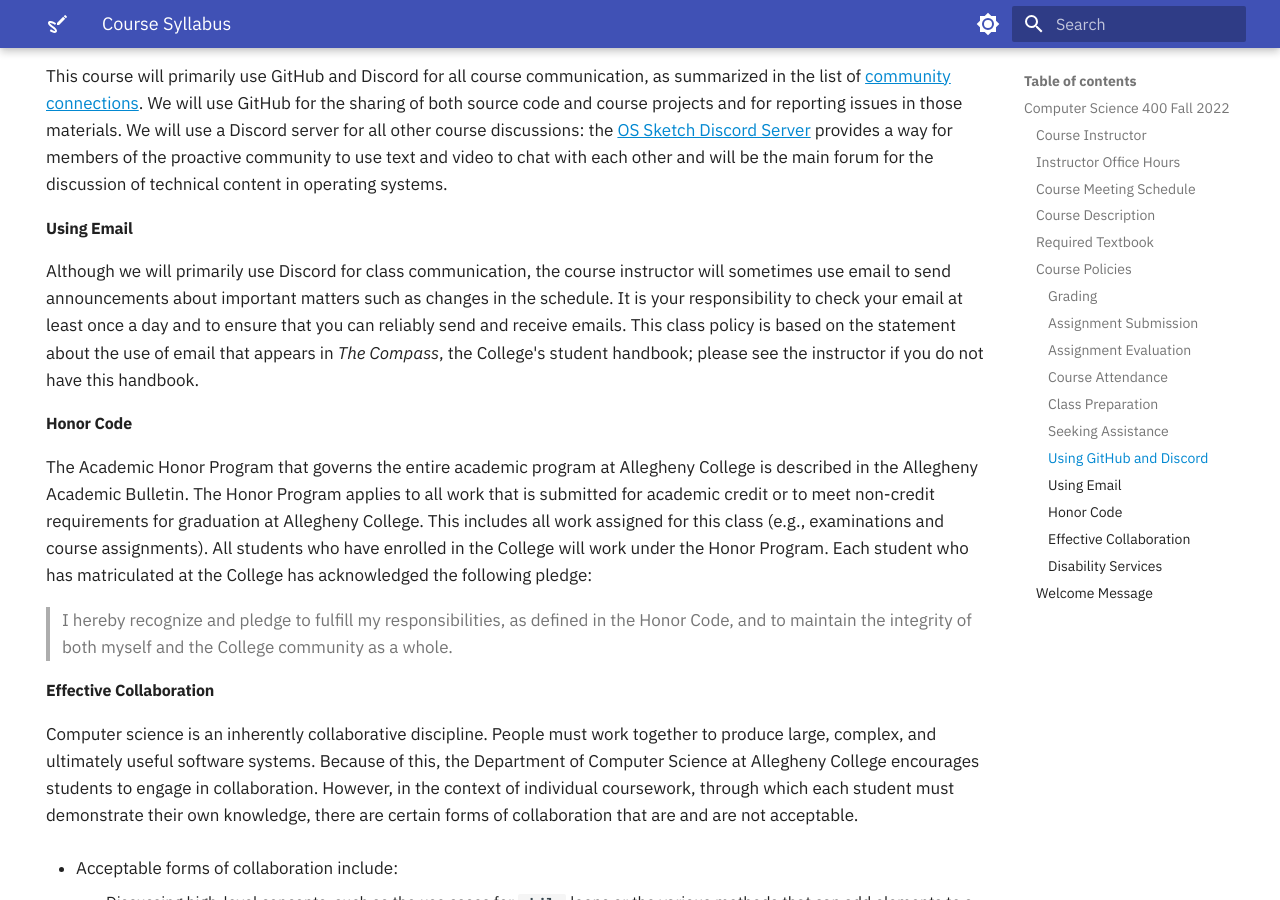
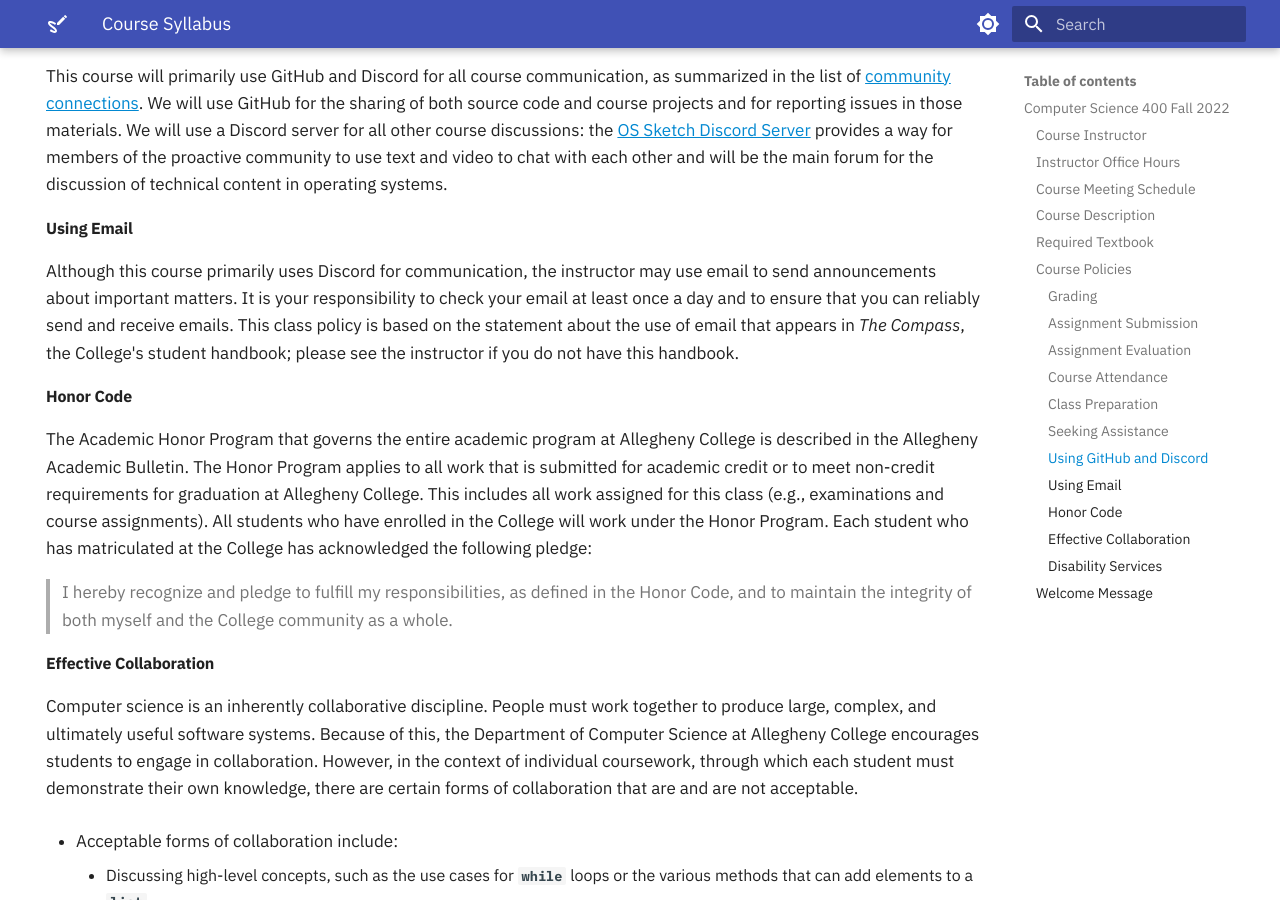
Before and after one commit to OS-Sketch/www.os-sketch.com, an MkDocs documentation site: the page built from docs/operating-systems/syllabus.md, in a window 1280 px wide and 900 px high, scrolled down 3920 px. Built offline with MkDocs 1.6.1 and Material for MkDocs 9.7.7, drawn with Linux system fonts in a browser that asks for light colours.

Commit message:
fix: Clarify and simplify the email policy in the syllabus.

```diff
--- a/docs/operating-systems/syllabus.md
+++ b/docs/operating-systems/syllabus.md
@@ -210,13 +210,12 @@
 
 #### Using Email
 
-Although we will primarily use Discord for class communication, the course
-instructor will sometimes use email to send announcements about important
-matters such as changes in the schedule. It is your responsibility to check your
-email at least once a day and to ensure that you can reliably send and receive
-emails. This class policy is based on the statement about the use of email that
-appears in *The Compass*, the College's student handbook; please see the
-instructor if you do not have this handbook.
+Although this course primarily uses Discord for communication, the instructor
+may use email to send announcements about important matters. It is your
+responsibility to check your email at least once a day and to ensure that you
+can reliably send and receive emails. This class policy is based on the
+statement about the use of email that appears in *The Compass*, the College's
+student handbook; please see the instructor if you do not have this handbook.
 
 #### Honor Code
 
```
